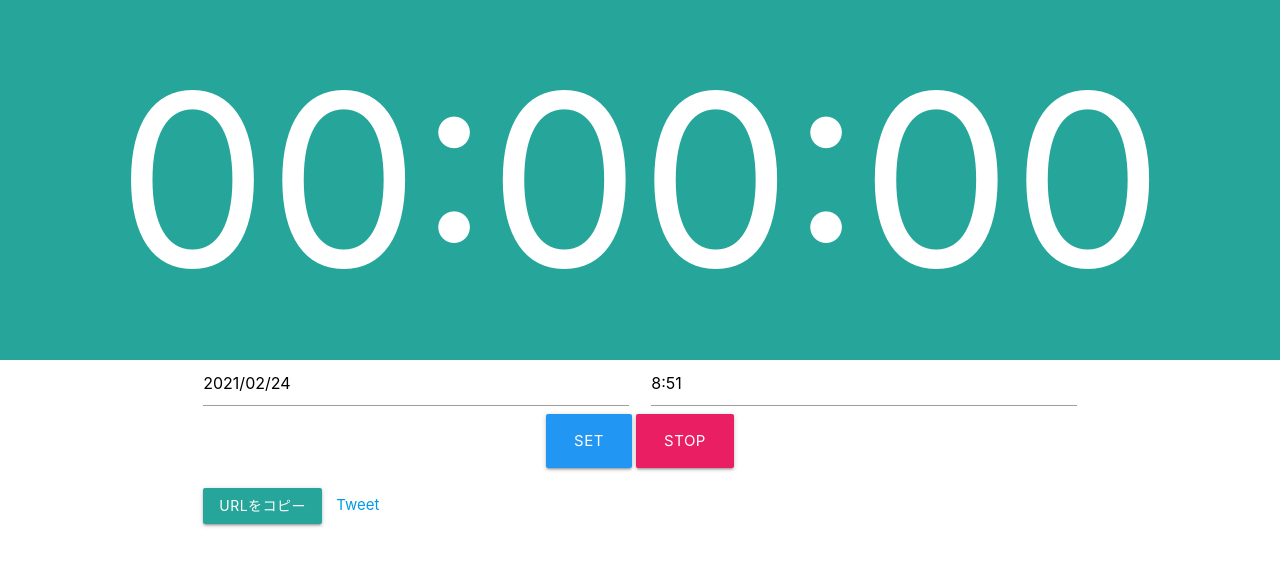
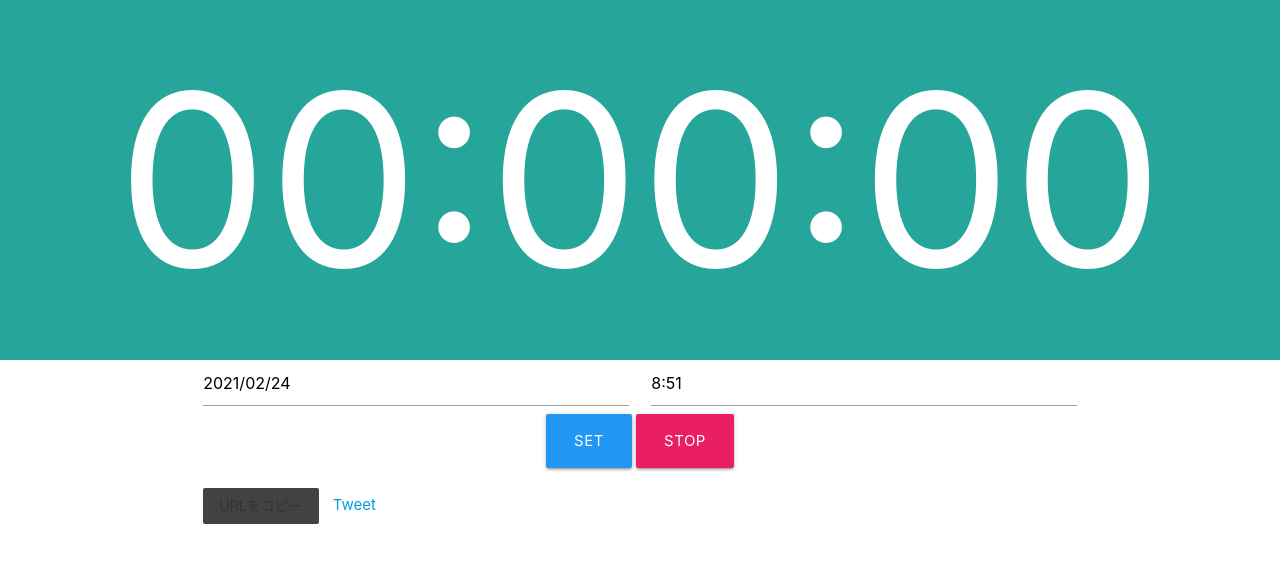
Before and after one commit to r-40021/countdown-timer, a plain HTML site: page index.html in a window 1280 px wide. Drawn offline with Linux system fonts and the light colour scheme.

Commit message:
ボタンデザイン変更

```diff
--- a/index.html
+++ b/index.html
@@ -39,7 +39,7 @@
       <div class="row">
         <div class="col s12">
           <!--URL-->
-          <a href="javascript:copy()" class="btn waves-effect" style="margin-right: 10px">URLをコピー</a>
+          <a href="javascript:copy()" class="btn-flat grey darken-3 waves-effect waves-teal" style="margin-right: 10px">URLをコピー</a>
           <!--Twitter-->
           <a href="https://twitter.com/share?ref_src=twsrc%5Etfw" class="twitter-share-button" data-text="半永久的に計れるタイマー&#13;" data-hashtags="やまだのタイマー,卒業,終業式"　data-size="large"　data-show-count="false" data-url="https://r-40021.github.io/countdown-timer">Tweet</a>
           <script async src="https://platform.twitter.com/widgets.js" charset="utf-8"></script>
```
